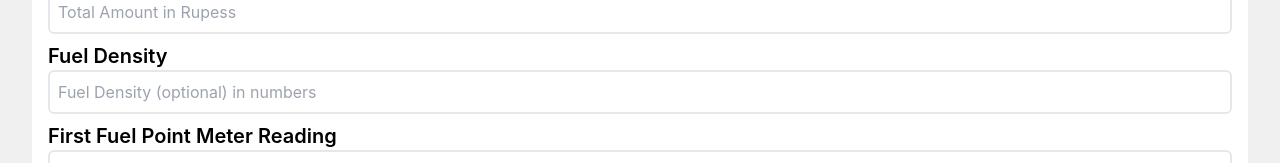
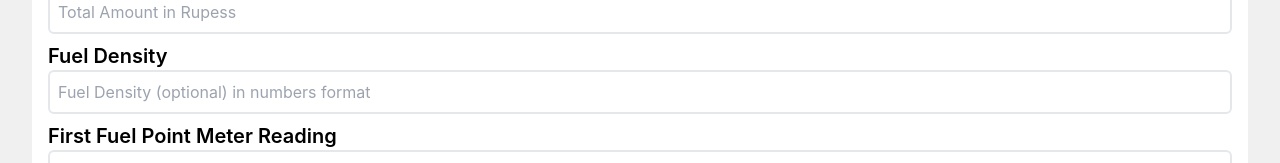
Before and after one commit to Manju1392k/SM-Vehicle-Mileage-Calculator, a React (Create React App) app: page / in a window 1280 px wide. Shown: the part 334-497 px from the top of the page. Built offline with nearby package versions, Linux system fonts and the light colour scheme.

Commit message:
newversion5

```diff
--- a/src/components/Homepage.js
+++ b/src/components/Homepage.js
@@ -80,7 +80,7 @@ function Home() {
 
             {/* Input for to take the pertol or diesel density */}
             <h1 className='font-semibold text-xl'>Fuel Density</h1>
-            <input className="mb-2 py-2 px-2 rounded-md w-full outline-none border-2 focus:border-[#7741f6]" type="tel" name="FuelDensity" onChange={handleChange} placeholder="Fuel Density (optional) in numbers" />
+            <input className="mb-2 py-2 px-2 rounded-md w-full outline-none border-2 focus:border-[#7741f6]" type="tel" name="FuelDensity" onChange={handleChange} placeholder="Fuel Density (optional) in numbers format" />
 
             {/* Input for to take the first fuel stop point meter reading */}
             <h1 className='font-semibold text-xl'>First Fuel Point Meter Reading</h1>
```
